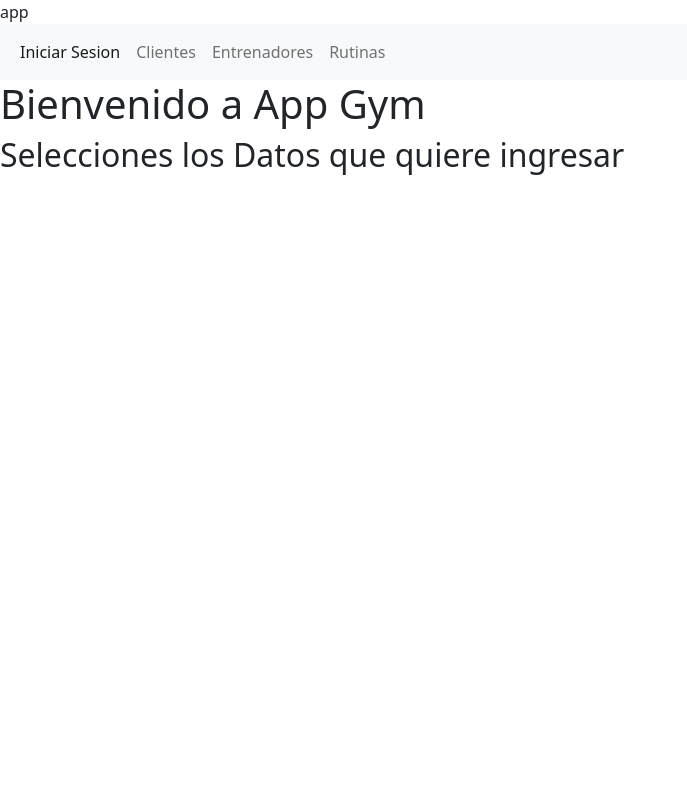
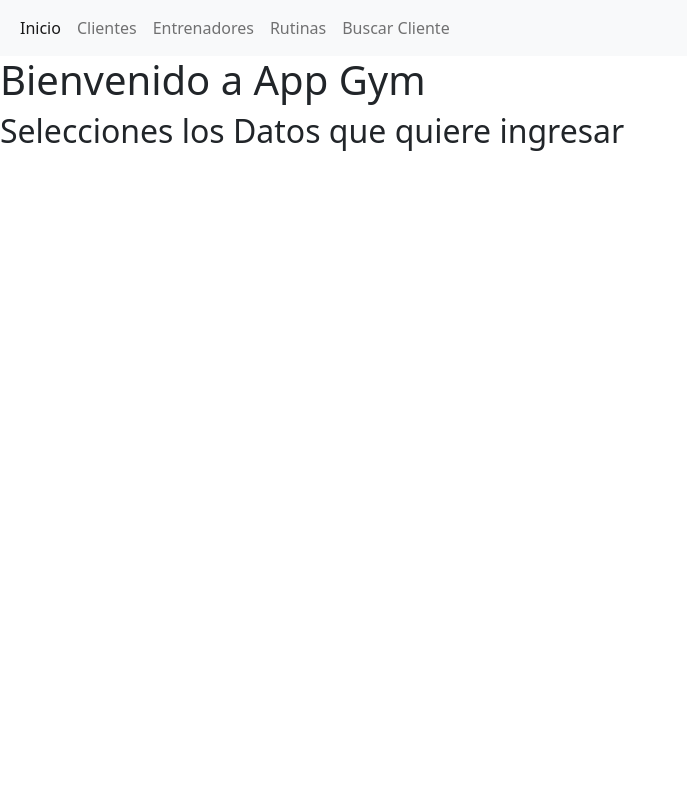
Before and after one commit to jrengifo28/GymWebSite, a Django app: page /AppGym/main/ in a window 1280 px wide. Shown: the whole page, without its empty margins (0-687 px from the left). Run offline with Django 4.2, Linux system fonts and the light colour scheme.

Commit message:
Se modifican rutas

```diff
--- a/PrimeraEntrega/AppGym/templates/AppGym/main.html
+++ b/PrimeraEntrega/AppGym/templates/AppGym/main.html
@@ -1,5 +1,3 @@
-app
-
 <!DOCTYPE html>
 <html lang="en">
 
@@ -19,17 +17,21 @@ app
             <div class="container-fluid">
                 <ul class="navbar-nav">
                     <li class="nav-item">
-                        <a class="nav-link active" href="#">Iniciar Sesion</a>
+                        <a class="nav-link active" href="{% url 'Inicio' %}">Inicio</a>
                     </li>
                     <li class="nav-item">
-                        <a class="nav-link" href="#">Clientes</a>
+                        <a class="nav-link" href="{% url 'Cliente' %}">Clientes</a>
                     </li>
                     <li class="nav-item">
-                        <a class="nav-link" href="#">Entrenadores</a>
+                        <a class="nav-link" href="{% url 'Entrenador' %}">Entrenadores</a>
                     </li>
                     <li class="nav-item">
-                        <a class="nav-link" href="#">Rutinas</a>
+                        <a class="nav-link" href="{% url 'Rutina' %}">Rutinas</a>
                     </li>
+                    <li class="nav-item">
+                        <a class="nav-link" href="{% url 'Buscar Cliente' %}">Buscar Cliente</a>
+                    </li>
+
                 </ul>
             </div>
         </nav>
--- a/PrimeraEntrega/AppGym/urls.py
+++ b/PrimeraEntrega/AppGym/urls.py
@@ -11,11 +11,11 @@ from AppGym.views import (
 )
 
 urlpatterns = [
-    path("main/", show_main),
-    path("inicio/", show_home),
-    path("formularioCliente/", procesar_formulario_cliente),
-    path("formularioEntrenador/", procesar_formulario_entrenador),
-    path("formularioRutina/", procesar_formulario_rutina),
-    path("ResultadoCliente/", buscar_cliente),
-    path("BusquedaCliente/", buscar_cliente),
+    path("main/", show_main, name="Inicio"),
+    #path("inicio/", show_home),
+    path("formularioCliente/", procesar_formulario_cliente, name="Cliente"),
+    path("formularioEntrenador/", procesar_formulario_entrenador, name="Entrenador" ),
+    path("formularioRutina/", procesar_formulario_rutina, name="Rutina"),
+    path("ResultadoCliente/", buscar_cliente,name=" Resultado Cliente" ),
+    path("BusquedaCliente/", buscar_cliente, name="Buscar Cliente"),
 ]
```
